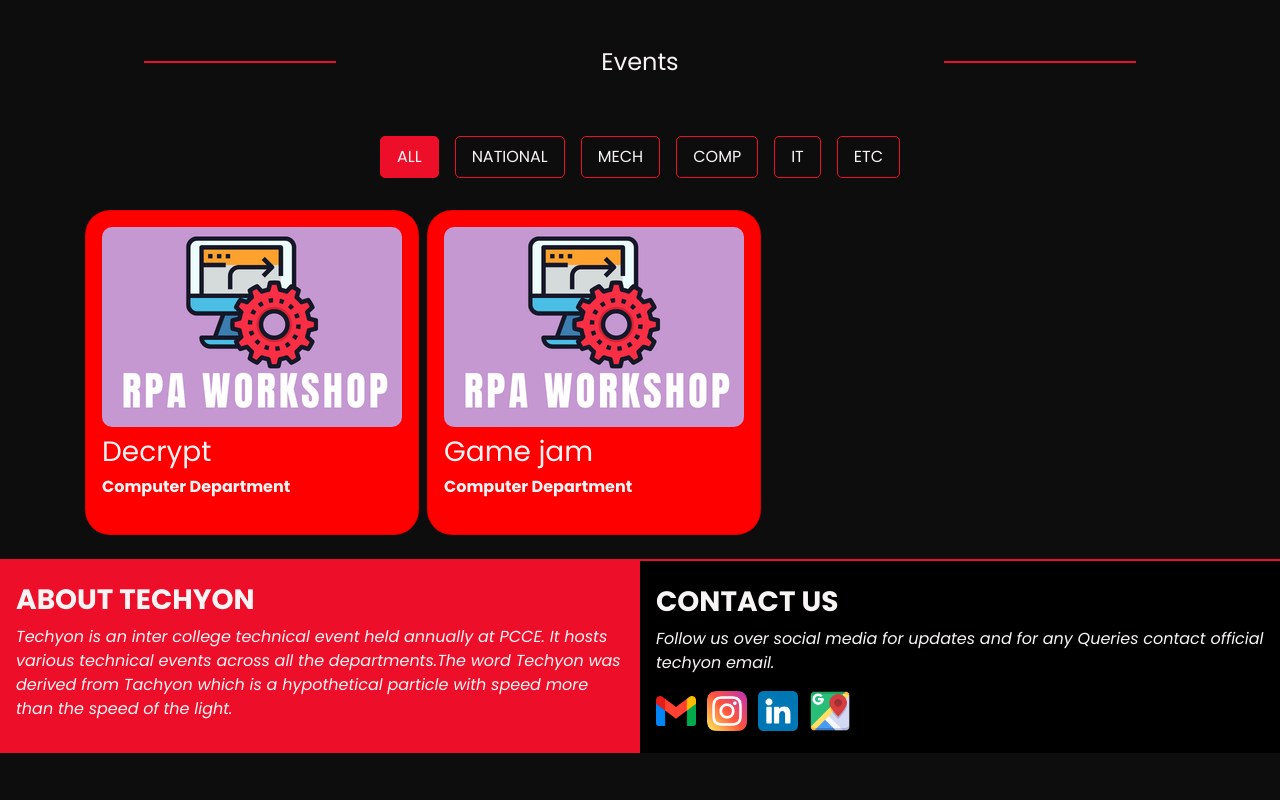
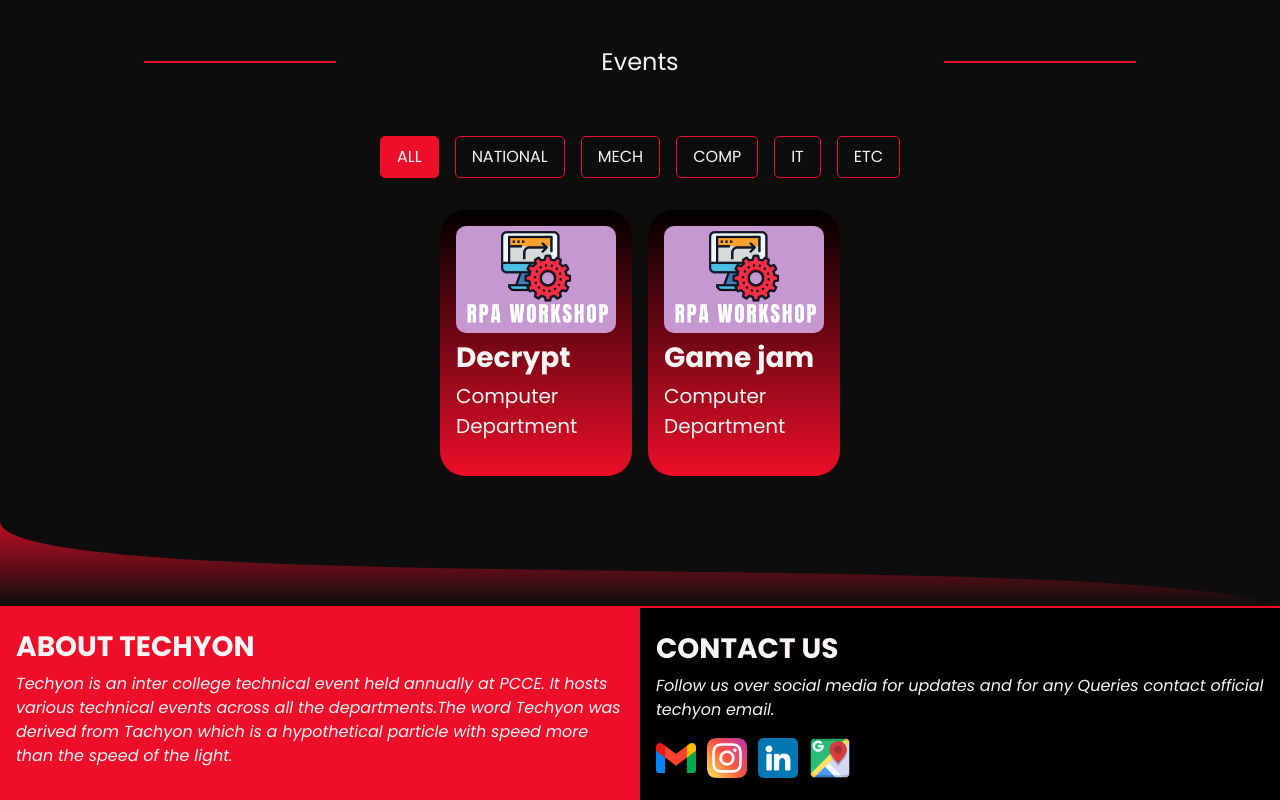
Before and after one commit to TECHYON2022/TECHYON2022, a React (Create React App) app in the folder client/: page / in a window 1280 px wide. Shown: the part 1431-2231 px from the top of the page. Before the commit the page ends 2184 px from the top, so only its background shows below. Built offline with nearby package versions, Linux system fonts and the light colour scheme.

Commit message:
style: resonsive-cards and footer gradient-svg

```diff
--- a/client/src/components/EventList.jsx
+++ b/client/src/components/EventList.jsx
@@ -9,7 +9,7 @@ function EventList() {
   const [selectedCategory, setSelectedCategory] = useState("ALL");
   return (
     <>
-      <Box sx={{mb: 3}} className="events" id="events">
+      <Box sx={{ mb: 3 }} className="events" id="events">
         <div className="d-flex row justify-content-center align-items-center m-0 p-0 my-5">
           <hr className="w-15" />
           <div className="fs-24 w-25 text-center">Events</div>
@@ -22,15 +22,22 @@ function EventList() {
               justifyContent: "center",
               alignItems: "center",
               flexWrap: "wrap",
-              mb: 3
+              mb: 3,
             }}
             className="event-controller container"
           >
             {categoryList.map((category, index) => {
               return (
                 <Box
-                  sx={{ px: { xs: 2 }, py: { xs: 1 }, my: { xs: 1}, mx: { xs: 1} }}
-                  className={`event-pill ${selectedCategory === category ? 'active-pill': ''}`}
+                  sx={{
+                    px: { xs: 2 },
+                    py: { xs: 1 },
+                    my: { xs: 1 },
+                    mx: { xs: 1 },
+                  }}
+                  className={`event-pill ${
+                    selectedCategory === category ? "active-pill" : ""
+                  }`}
                   key={index}
                   onClick={() => setSelectedCategory(category)}
                 >
@@ -39,30 +46,76 @@ function EventList() {
               );
             })}
           </Box>
-          <Box sx={{display: 'flex', flexWrap: 'wrap', gap: 1}} className="event-cards">
-            {
-              (selectedCategory === "ALL") ? (
-                eventList.map((event, index) => {
+          <Box
+            sx={{
+              display: "flex",
+              flexWrap: "wrap",
+              gap: 2,
+              justifyContent: "center",
+            }}
+            className="event-cards"
+          >
+            {selectedCategory === "ALL"
+              ? eventList.map((event, index) => {
                   return (
-                    <Box sx={{p: 2}} className="card" key={index}>
-                      <img src={event.image} alt="" className="event-thumbnail"/>
+                    <Box
+                      sx={{
+                        p: 2,
+                        maxWidth: { xs: "100%", sm: "12rem" },
+                        fontSize: { xs: 10, md: 20 },
+                        display: { xs: "flex", sm: "block" },
+                        alignItems: 'center',
+                        flexDirection: 'row',
+                        gap: { xs: 2, md: 0 },
+                      }}
+                      className="card"
+                      key={index}
+                    >
+                      <Box sx={{maxWidth: {xs: '40%', sm: '100%'}}} className="thumbnail-container">
+                        <img
+                          src={event.image}
+                          alt=""
+                          className="event-thumbnail"
+                        />
+                      </Box>
+                      <Box sx={{maxWidth: {xs: '60%', sm: '100%'}}}>
                         <h3 className="event-title">{event.event}</h3>
                         <p className="department-name">{event.department}</p>
                       </Box>
+                    </Box>
                   );
                 })
-              ) : (
-                eventList.filter(event => event.categories.includes(selectedCategory)).map((event, index) => {
+              : eventList
+                  .filter((event) =>
+                    event.categories.includes(selectedCategory)
+                  )
+                  .map((event, index) => {
                     return (
-                    <Box sx={{p: 2}} className="card" key={index}>
-                      <img src={event.image} alt="" className="event-thumbnail" />
+                      <Box
+                        sx={{
+                          p: 2,
+                          maxWidth: { xs: "20rem", md: "12rem" },
+                          fontSize: { xs: 10, md: 20 },
+                          display: { xs: "flex", md: "block" },
+                          gap: { xs: 2, md: 0 },
+                        }}
+                        className="card"
+                        key={index}
+                      >
+                        <Box className="thumbnail-container">
+                          <img
+                            src={event.image}
+                            alt=""
+                            className="event-thumbnail"
+                          />
+                        </Box>
+                        <Box>
                           <h3 className="event-title">{event.event}</h3>
                           <p className="department-name">{event.department}</p>
                         </Box>
+                      </Box>
                     );
-                })
-              )
-            }
+                  })}
           </Box>
         </Box>
       </Box>
--- a/client/src/components/Footer.jsx
+++ b/client/src/components/Footer.jsx
@@ -3,8 +3,9 @@ import "../styles/footer.css";
 
 function Footer() {
   return (
-    <div className="footer">
-      <Box sx={{ display: { sm: "flex" } }}>
+    <div >
+      <svg width="100%" height="106" viewBox="0 0 427 106" preserveAspectRatio="none" fill="none" xmlns="http://www.w3.org/2000/svg"> <path d="M0 20.9574C0 98.4963 369.664 46.4701 427 106H104.871H0C0 106 0 -56.5814 0 20.9574Z" fill="url(#paint0_linear_57_259)"/> <defs> <linearGradient id="paint0_linear_57_259" x1="213.5" y1="0" x2="213.5" y2="106" gradientUnits="userSpaceOnUse"> <stop stop-color="#ED0E29"/> <stop offset="1" stop-color="#ED0E29" stop-opacity="0"/> </linearGradient> </defs> </svg>
+      <Box sx={{ display: { sm: "flex" } }} className="footer">
         <Box sx ={{width: {sm: '50%'}, p: 2}} className="about">
           <h3 className="about-title">ABOUT TECHYON</h3>
           <p className="about-description">
--- a/client/src/styles/eventList.css
+++ b/client/src/styles/eventList.css
@@ -15,7 +15,9 @@
 }
 
 .card {
-    background: red;
+    background: rgb(0,0,0);
+background: linear-gradient(180deg, rgba(0,0,0,1) 0%, rgba(237,14,41,1) 100%);
+border: none;
     border-radius: 25px;
 }
 
@@ -25,13 +27,14 @@
 
 .event-title {
     font-family: 'poppins';
-    font-weight: 400;
+    font-weight: 700;
     padding: .5rem 0 .2rem;
     margin: 0;
 }
 
 .department-name{
     font-family: 'poppins';
-    font-weight: 700;
+    font-weight: 400;
+    font-size: 1em;
     padding: .2rem 0;
 }
```
Also changed, not shown: client/public/assets/images/footerWave.svg (added). Lines whose indentation alone changed are shown as unchanged.
